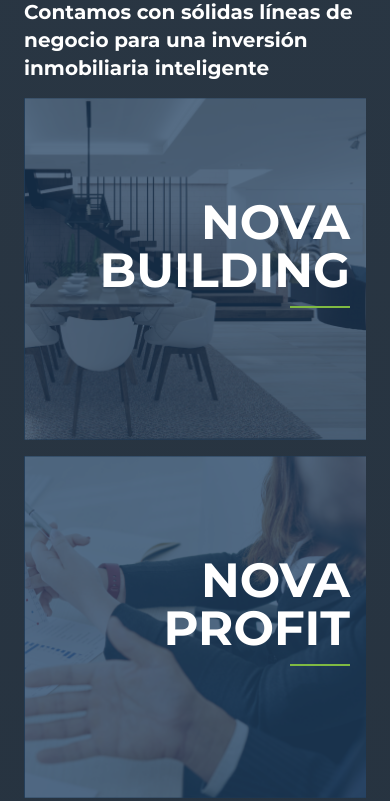
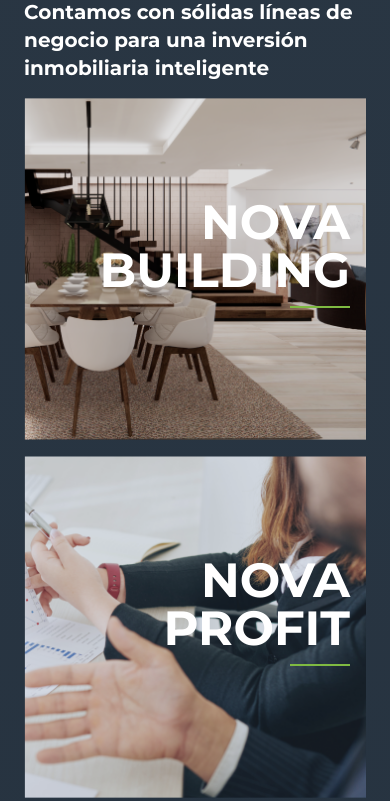
Before and after one commit to AlejandroDagobah/innova-website-gatsby, a Gatsby site: page / in a window 390 px wide. Shown: the part 846-1647 px from the top of the page. Built offline with nearby package versions, Linux system fonts and the light colour scheme; Gatsby itself is replaced by a stand-in of ours.

Commit message:
fix de responsivo de varias cosas

```diff
--- a/src/components/Body.jsx
+++ b/src/components/Body.jsx
@@ -57,13 +57,13 @@ export default function Body(){
                 </section>
             </div>
 
-            <div className="z-10 flex flex-col px-6 relative mb-28 ">
+            <div className="z-10 flex flex-col px-6 relative mb-28 justify-center">
                     <div className=" md:w-[50%] lg:w-[30%] md:text-center self-center">
                         <h3 className="font-bold text-white md:text-2xl">{info.home.lines.subtitle}</h3>
                         {/* <p className="text-white mt-4 mr-4 mb-4">{info.home.lines.description}</p> */}
                     </div>
 
-                    <div className="flex flex-col align-center justify-center md:flex-row">
+                    <div className="flex flex-col align-center justify-center md:flex-row self-center md:px-36">
                         {cards()}
                     </div>
             </div>
--- a/src/components/Cards.jsx
+++ b/src/components/Cards.jsx
@@ -17,15 +17,18 @@ export default function Cards(props) {
     var normalStyle = 'invisible'
 
     var backgroundImage = {
-        backgroundImage: `url(${props.img})`,
+        backgroundImage: `linear-gradient(0deg, rgba(28, 60, 94, 0.0), rgba(28, 60, 94, 0.0)), url(${props.img})`,
+    };
+    var backgroundImageColor = {
+        backgroundImage: `linear-gradient(0deg, rgba(28, 60, 94, 0.7), rgba(28, 60, 94, 0.7)), url(${props.img})`,
     };
 
     return (
-        <div className="aspect-square bg-cover mt-4 md:ml-5" style={backgroundImage} onMouseOver={()=>{hoverCard(true)}} onMouseLeave={()=>{hoverCard(false)}}>
-            <div className="bg-InnovaBlueLight/70 w-full h-full flex flex-col px-4 py-6 text-end items-end justify-end hover:bg-InnovaBlueLight/0 hover:-translate-y-10 transition ease-in-out delay-50">
-                <h2 className="cardTitle font-outline">{props.title}</h2>
+        <div className="aspect-square bg-cover mt-4 w-[100%] md:ml-5 sm:w-[30%] transition ease-in-out delay-50 " style={isHovered ? backgroundImageColor : backgroundImage} onMouseOver={()=>{hoverCard(true)}} onMouseLeave={()=>{hoverCard(false)}}>
+            <div className="aspect-square w-full h-full flex flex-col px-4 py-6 text-end items-end justify-end hover:-translate-y-10 transition ease-in-out delay-50">
+                <h2 className="cardTitle font-outline text-5xl">{props.title}</h2>
                 <span className="w-[60px] h-[2px] my-3 bg-InnovaGreen"></span>
-                <p className={`text-white ${isHovered ? hoverStyle : normalStyle}`}>{props.description}</p>
+                <p className={`text-white text-ellipsis overflow-hidden ${isHovered ? hoverStyle : normalStyle}`}>{props.description}</p>
 
             </div>
         </div>
--- a/tailwind.config.js
+++ b/tailwind.config.js
@@ -9,7 +9,8 @@ module.exports = {
     extend: {
       screens:{
         'xs': '280px',
-        'lg': '1024',
+        'lg': '1024px',
+        'xl': '1200px'
       },
       colors: {
         InnovaBlueBG: 'rgba(43, 56, 69, 1)',
```
